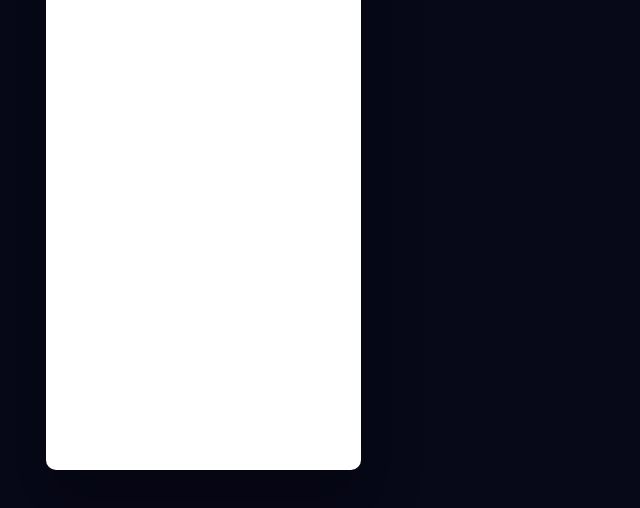
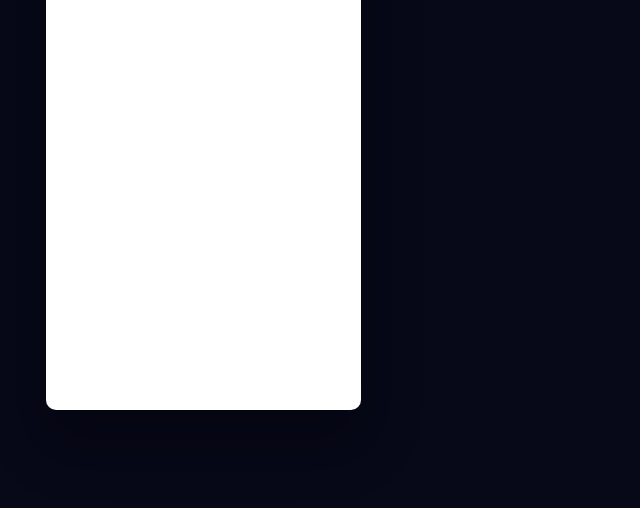
Before and after one commit to Z3arci/ideahold.github.io, a plain HTML site: page index1.html in a window 1280 px wide. Shown: the part 138-646 px from the top of the page, without its empty margins (0-640 px from the left). Drawn offline with Linux system fonts and the light colour scheme.

Commit message:
Add files via upload

```diff
--- a/style1.css
+++ b/style1.css
@@ -45,7 +45,7 @@ h2 {
     background: #fff;
     padding: 30px;
     width: 90%;
-    height: 580px;
+    height: 520px;
     max-width: 450px;
     position: relative;
     padding: 0px;
```
